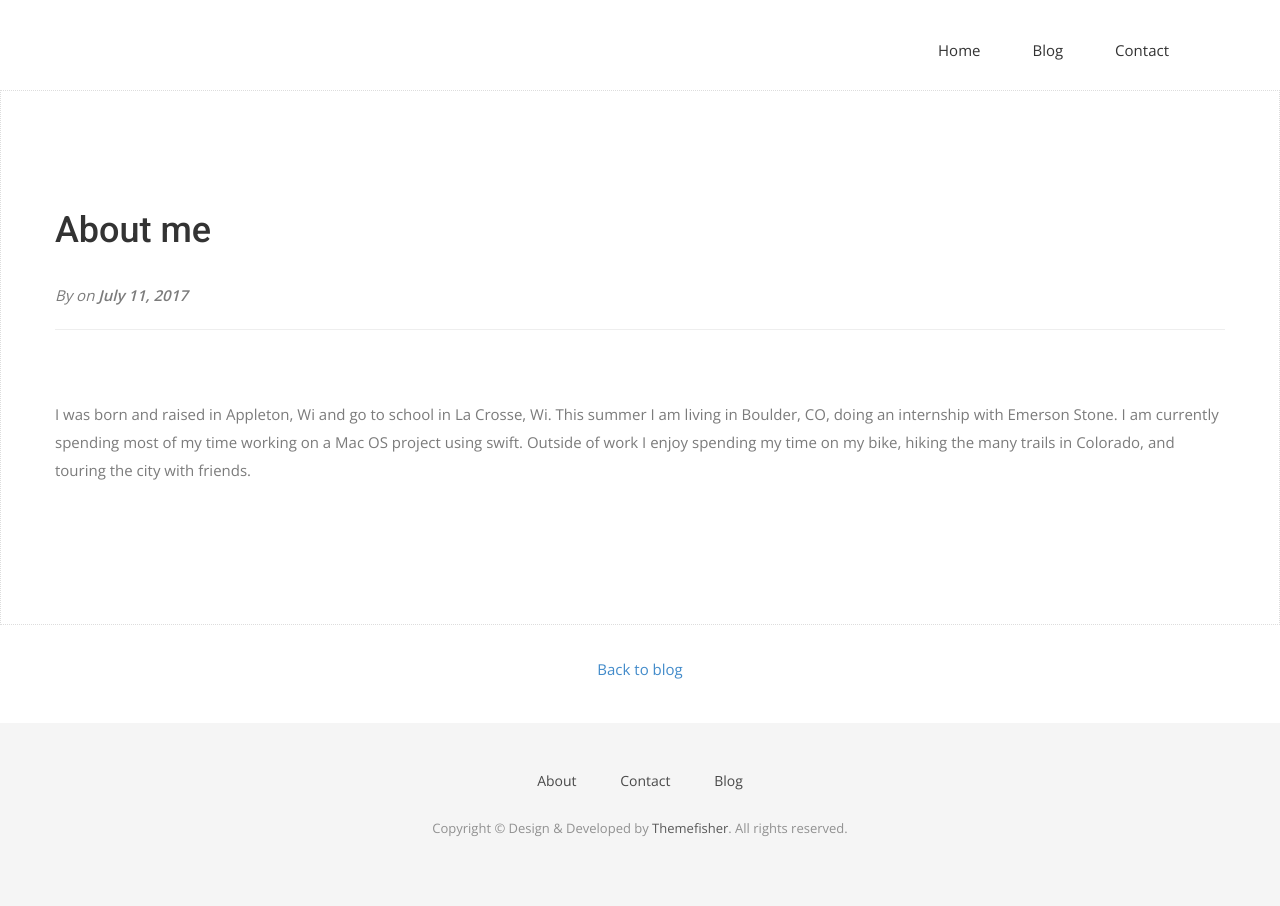
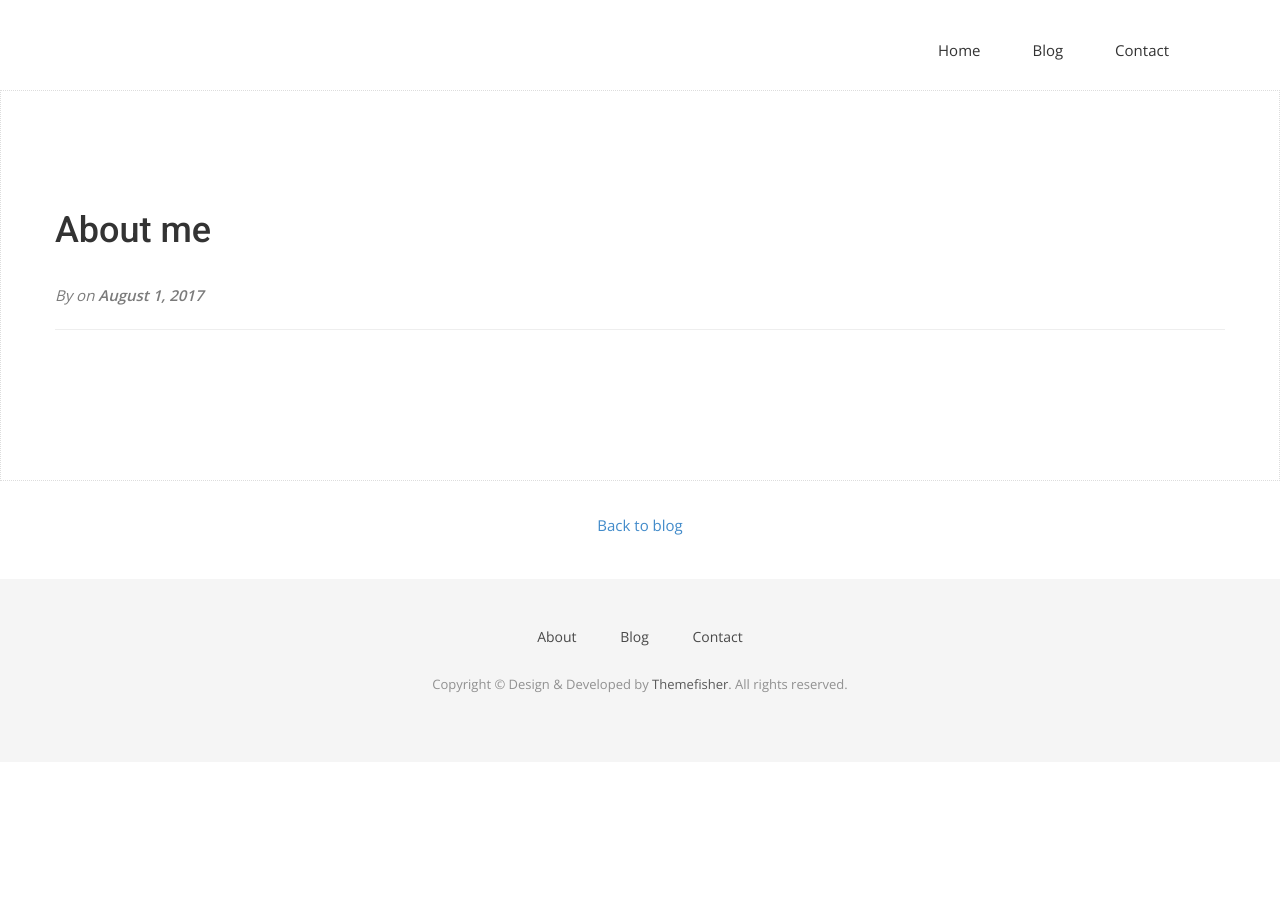
Before and after one commit to adamgusky/adamgusky.github.io, a Jekyll site: the page built from _posts/2017-07-11-first-post.markdown, in a window 1280 px wide. Built offline with Jekyll 4.4.1, drawn with Linux system fonts in a browser that asks for light colours; nearby versions of some CDN libraries; some web fonts are replaced.

```diff
--- a/_includes/footer.html
+++ b/_includes/footer.html
@@ -6,8 +6,8 @@
         <div class="footer-manu">
           <ul>
             <li><a href="#">About</a></li>
+            <li><a href="{{ site.baseurl }}/blog">Blog</a></li>
             <li><a href="{{ site.baseurl }}/contact">Contact</a></li>
-            <li><a href="{{ site.baseurl }}/blog">Blog</a></li>
           </ul>
         </div>
         <p>Copyright &copy; Design &amp; Developed by <a href="http://www.themefisher.com">Themefisher</a>. All rights reserved.</p>
--- a/_posts/2017-07-11-first-post.markdown
+++ b/_posts/2017-07-11-first-post.markdown
@@ -1,11 +1,6 @@
 ---
 layout: post
 title:  "About me"
-date:   2017-07-11 15:08:39 -0601
+date:   2017-08-01 15:08:39 -0601
 categories: update
 ---
-I was born and raised in Appleton, Wi and go to school in La Crosse, Wi.
-This summer I am living in Boulder, CO, doing an internship with Emerson
-Stone. I am currently spending most of my time working on a Mac OS project
-using swift. Outside of work I enjoy spending my time on my bike, hiking the
-many trails in Colorado, and touring the city with friends.
--- a/contact.html
+++ b/contact.html
@@ -24,6 +24,7 @@
       <div class="col-md-6 col-sm-12">
         <div class="block">
           <form>
+            <form action="mailto:gusky.adam@uwlax.edu">
             <div class="form-group">
               <input type="text" class="form-control" placeholder="Your Name">
             </div>
```
Also changed, not shown: other parts of contact.html (+1 -1 lines).
